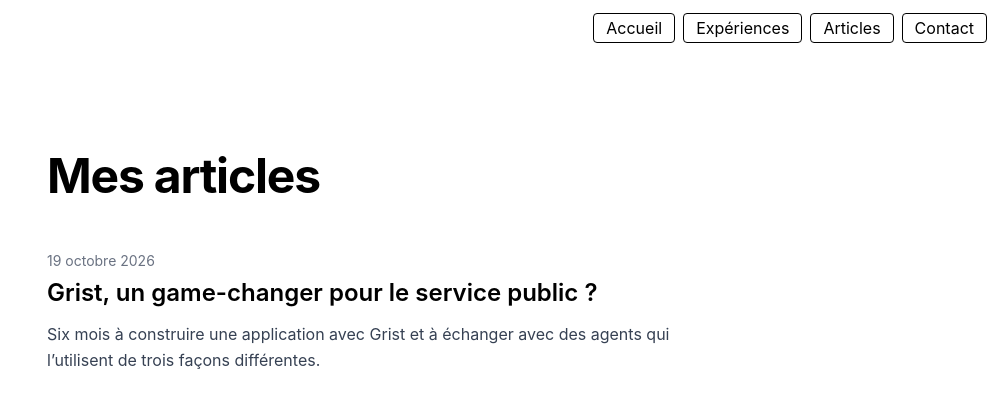
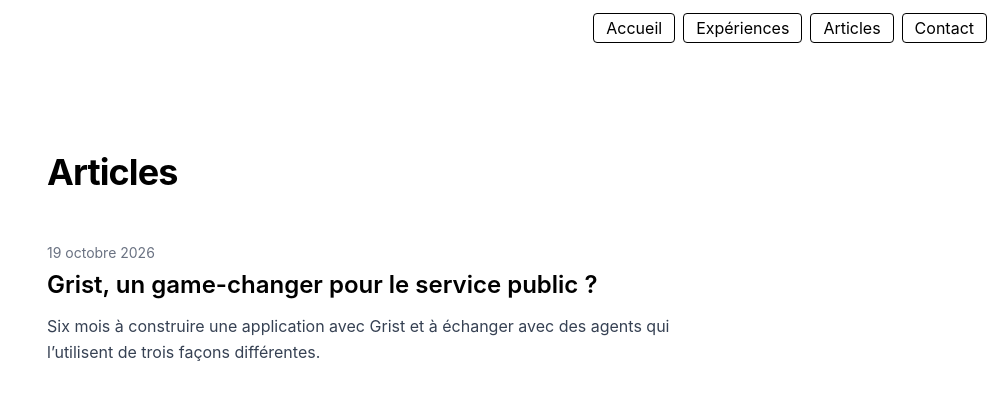
Before and after one commit to clemencefrz/mon-site-perso, a SvelteKit app: page /articles in a window 1280 px wide. Shown: the top 408 px of the page, without its empty margins (277-1280 px from the left). Built offline with nearby package versions, Linux system fonts and the light colour scheme.

Commit message:
style: unify h1 size across all pages

```diff
--- a/src/routes/articles/+page.svelte
+++ b/src/routes/articles/+page.svelte
@@ -10,7 +10,7 @@
 </svelte:head>
 
 <div class="mx-auto max-w-2xl px-5 py-16">
-	<h1 class="mb-12 text-4xl font-bold tracking-tight sm:text-5xl">Mes articles</h1>
+	<h1 class="mb-12">Articles</h1>
 
 	{#if data.posts.length === 0}
 		<p class="text-gray-600">Aucun article pour le moment.</p>
--- a/src/routes/articles/[slug]/+page.svelte
+++ b/src/routes/articles/[slug]/+page.svelte
@@ -15,7 +15,7 @@
 		<time datetime={data.post.date} class="text-sm text-gray-500">
 			{formatDate(data.post.date)}
 		</time>
-		<h1 class="mt-2 text-4xl leading-tight font-bold tracking-tight sm:text-5xl">
+		<h1 class="mt-2 leading-tight">
 			{data.post.title}
 		</h1>
 		<p class="mt-4 text-xl leading-relaxed text-gray-600">{data.post.description}</p>
--- a/src/routes/layout.css
+++ b/src/routes/layout.css
@@ -1 +1,7 @@
 @import 'tailwindcss';
+
+@layer base {
+	h1 {
+		@apply mb-6 text-4xl font-bold tracking-tight;
+	}
+}
```
